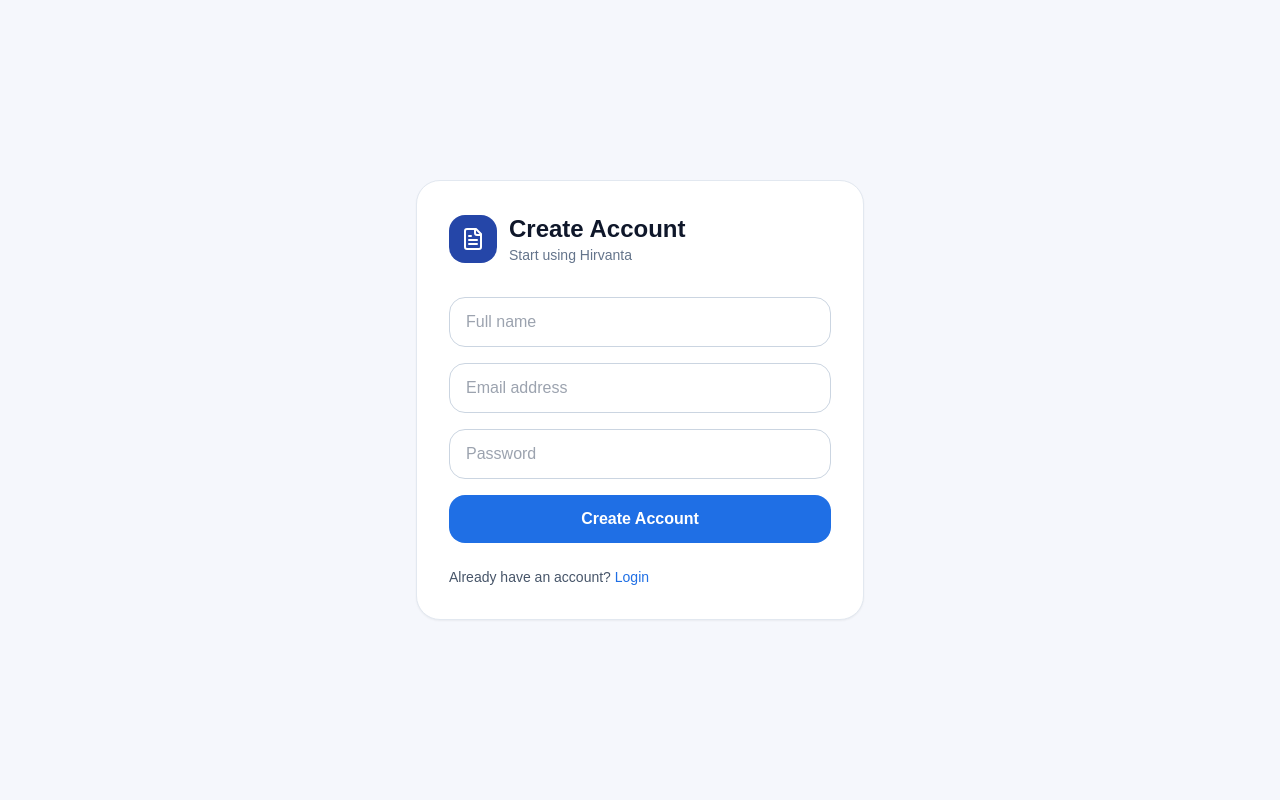
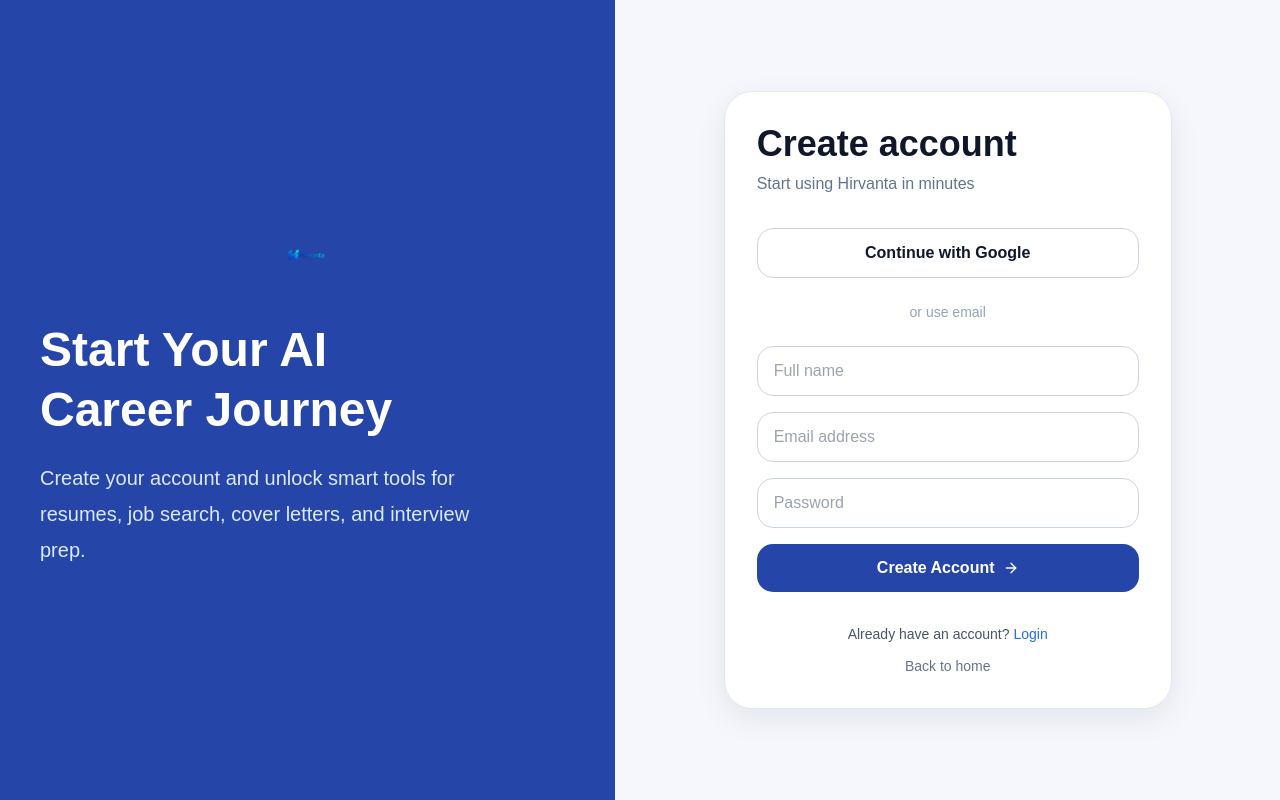
Before and after one commit to jewma1/Hirvanta, a Next.js app in the folder frontend/: page /signup in a window 1280 px wide. Built offline with nearby package versions, Linux system fonts and the light colour scheme; no server answers.

Commit message:
Refactor signup page layout and functionality

```diff
--- a/frontend/app/signup/page.tsx
+++ b/frontend/app/signup/page.tsx
@@ -1,48 +1,178 @@
+"use client";
+
 import Link from "next/link";
-import { FileText } from "lucide-react";
+import { useRouter } from "next/navigation";
+import { FormEvent, useState } from "react";
+import { ArrowRight } from "lucide-react";
+import { supabase } from "../../lib/supabase";
 
 export default function SignupPage() {
+  const router = useRouter();
+  const [fullName, setFullName] = useState("");
+  const [email, setEmail] = useState("");
+  const [password, setPassword] = useState("");
+  const [loading, setLoading] = useState(false);
+  const [loadingGoogle, setLoadingGoogle] = useState(false);
+  const [error, setError] = useState("");
+  const [success, setSuccess] = useState("");
+
+  async function handleSignup(e: FormEvent) {
+    e.preventDefault();
+    setError("");
+    setSuccess("");
+    setLoading(true);
+
+    const { data, error } = await supabase.auth.signUp({
+      email,
+      password,
+      options: {
+        data: {
+          full_name: fullName,
+        },
+        emailRedirectTo: `${window.location.origin}/dashboard`,
+      },
+    });
+
+    setLoading(false);
+
+    if (error) {
+      setError(error.message);
+      return;
+    }
+
+    if (data.session) {
+      router.push("/dashboard");
+      return;
+    }
+
+    setSuccess("Account created successfully. Please sign in.");
+  }
+
+  async function handleGoogleSignup() {
+    setError("");
+    setLoadingGoogle(true);
+
+    const { error } = await supabase.auth.signInWithOAuth({
+      provider: "google",
+      options: {
+        redirectTo: `${window.location.origin}/dashboard`,
+      },
+    });
+
+    if (error) {
+      setLoadingGoogle(false);
+      setError(error.message);
+    }
+  }
+
   return (
-    <main className="flex min-h-screen items-center justify-center bg-[#f5f7fc] px-4">
-      <div className="w-full max-w-md rounded-3xl border border-slate-200 bg-white p-8 shadow-sm">
-        <div className="mb-8 flex items-center gap-3">
-          <div className="flex h-12 w-12 items-center justify-center rounded-2xl bg-[#2546A8] text-white">
-            <FileText className="h-6 w-6" />
-          </div>
-          <div>
-            <h1 className="text-2xl font-bold text-slate-900">Create Account</h1>
-            <p className="text-sm text-slate-500">Start using Hirvanta</p>
-          </div>
+    <main className="min-h-screen bg-[#f5f7fc]">
+      <div className="grid min-h-screen lg:grid-cols-[1fr_1.08fr]">
+        <div className="hidden bg-[#2546A8] px-10 py-12 text-white lg:flex lg:flex-col lg:justify-center">
+          <img
+            src="/hirvanta-logo.png"
+            alt="Hirvanta"
+            className="mb-10 h-12 w-auto object-contain"
+          />
+
+          <h1 className="max-w-md text-5xl font-bold leading-tight">
+            Start Your AI Career Journey
+          </h1>
+
+          <p className="mt-5 max-w-md text-xl leading-9 text-blue-100">
+            Create your account and unlock smart tools for resumes, job search, cover letters, and interview prep.
+          </p>
         </div>
 
-        <form className="space-y-4">
+        <div className="flex items-center justify-center px-4 py-10">
+          <div className="w-full max-w-md rounded-[28px] border border-slate-200 bg-white p-8 shadow-soft">
+            <div className="mb-8 lg:hidden">
+              <img
+                src="/hirvanta-logo.png"
+                alt="Hirvanta"
+                className="h-10 w-auto object-contain"
+              />
+            </div>
+
+            <h2 className="text-4xl font-bold text-slate-900">Create account</h2>
+            <p className="mt-2 text-slate-500">
+              Start using Hirvanta in minutes
+            </p>
+
+            <button
+              onClick={handleGoogleSignup}
+              disabled={loadingGoogle}
+              className="mt-8 w-full rounded-2xl border border-slate-300 bg-white px-4 py-3 font-semibold text-slate-900 transition hover:bg-slate-50 disabled:opacity-60"
+            >
+              {loadingGoogle ? "Opening Google..." : "Continue with Google"}
+            </button>
+
+            <div className="my-6 text-center text-sm text-slate-400">or use email</div>
+
+            <form onSubmit={handleSignup} className="space-y-4">
               <input
                 type="text"
                 placeholder="Full name"
+                value={fullName}
+                onChange={(e) => setFullName(e.target.value)}
                 className="w-full rounded-2xl border border-slate-300 px-4 py-3 outline-none focus:border-brand-500"
+                required
               />
+
               <input
                 type="email"
                 placeholder="Email address"
+                value={email}
+                onChange={(e) => setEmail(e.target.value)}
                 className="w-full rounded-2xl border border-slate-300 px-4 py-3 outline-none focus:border-brand-500"
+                required
               />
+
               <input
                 type="password"
                 placeholder="Password"
+                value={password}
+                onChange={(e) => setPassword(e.target.value)}
                 className="w-full rounded-2xl border border-slate-300 px-4 py-3 outline-none focus:border-brand-500"
+                required
               />
 
-          <button className="w-full rounded-2xl bg-brand-600 px-4 py-3 font-semibold text-white transition hover:opacity-90">
-            Create Account
+              {error ? (
+                <div className="rounded-2xl bg-red-50 px-4 py-3 text-sm text-red-700">
+                  {error}
+                </div>
+              ) : null}
+
+              {success ? (
+                <div className="rounded-2xl bg-green-50 px-4 py-3 text-sm text-green-700">
+                  {success}
+                </div>
+              ) : null}
+
+              <button
+                type="submit"
+                disabled={loading}
+                className="inline-flex w-full items-center justify-center gap-2 rounded-2xl bg-[#2546A8] px-4 py-3 font-semibold text-white transition hover:opacity-90 disabled:opacity-60"
+              >
+                {loading ? "Creating account..." : "Create Account"}
+                <ArrowRight className="h-4 w-4" />
               </button>
             </form>
 
-        <p className="mt-6 text-sm text-slate-600">
+            <p className="mt-8 text-center text-sm text-slate-600">
               Already have an account?{" "}
               <Link href="/login" className="font-medium text-brand-600 hover:underline">
                 Login
               </Link>
             </p>
+
+            <p className="mt-3 text-center text-sm text-slate-500">
+              <Link href="/" className="hover:underline">
+                Back to home
+              </Link>
+            </p>
+          </div>
+        </div>
       </div>
     </main>
   );
```
Lines whose indentation alone changed are shown as unchanged.
